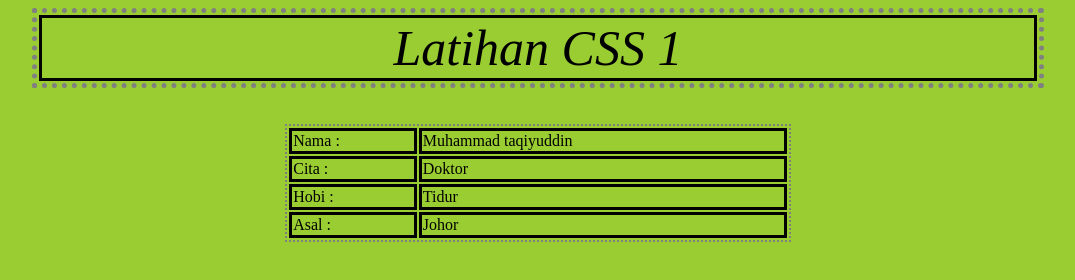
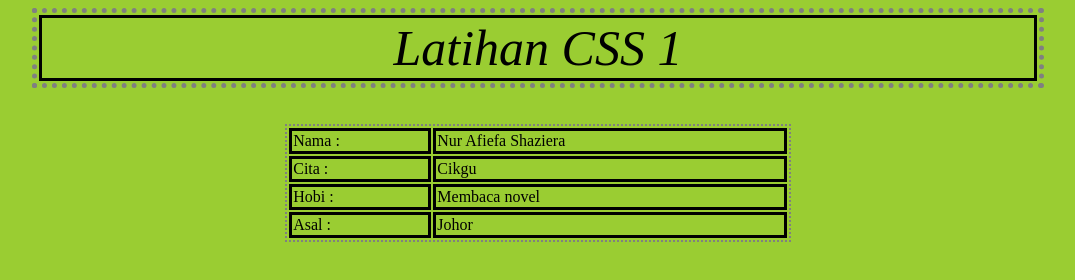
Before and after one commit to nurafiefashaziera/latihan_css1.html, a plain HTML site: page index.html in a window 1280 px wide. Shown: the whole page, without its empty margins (102-1177 px from the left). Drawn offline with Linux system fonts and the light colour scheme.

Commit message:
Update index.html

```diff
--- a/index.html
+++ b/index.html
@@ -41,15 +41,15 @@
        <table class="table2">
           <tr>
               <td>Nama :</td>
-              <td>Muhammad taqiyuddin</td>
+              <td>Nur Afiefa Shaziera</td>
           </tr>
           <tr>
               <td>Cita :</td>
-              <td>Doktor</td>
+              <td>Cikgu</td>
           </tr>
           <tr>
               <td>Hobi :</td>
-              <td>Tidur</td>
+              <td>Membaca novel</td>
           </tr>
           <tr>
               <td>Asal :</td>
```
